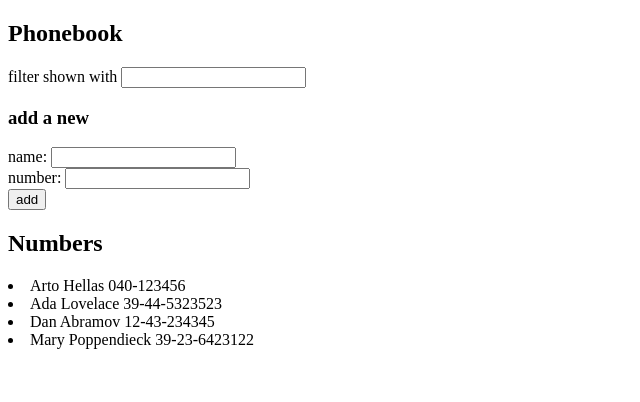
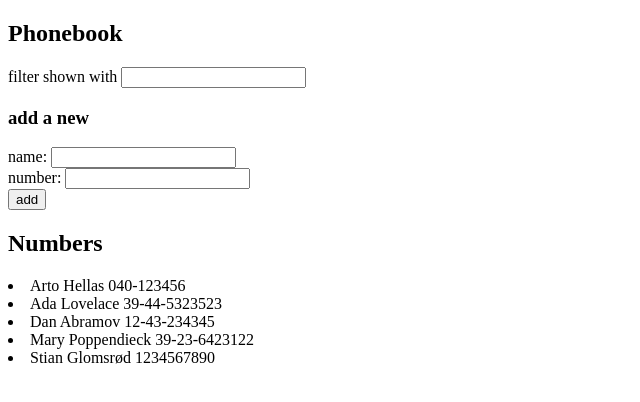
Before and after one commit to stianglomsrod/fullstackopen, a React (Vite) app in the folder part2/phonebook/: page / in a window 1280 px wide. Shown: the top 402 px of the page, without its empty margins (0-640 px from the left). Built offline with nearby package versions, Linux system fonts and the light colour scheme; data requests are answered from the project's data file.

Commit message:
did 2.12 and 2.13

```diff
--- a/part2/phonebook/db.json
+++ b/part2/phonebook/db.json
@@ -1,5 +1,5 @@
 {
-  "persons":[
+  "persons": [
     {
       "name": "Arto Hellas",
       "number": "040-123456",
@@ -19,6 +19,12 @@
       "name": "Mary Poppendieck",
       "number": "39-23-6423122",
       "id": "4"
+    },
+    {
+      "name": "Stian Glomsrød",
+      "number": "1234567890",
+      "id": "P34zrSw7XO4"
     }
-  ]
+  ],
+  "$schema": "./node_modules/json-server/schema.json"
 }
--- a/part2/phonebook/src/App.jsx
+++ b/part2/phonebook/src/App.jsx
@@ -1,5 +1,5 @@
 import { useState, useEffect } from "react";
-import axios from 'axios';
+import personsService from "./services/persons";
 
 const Filter = ({ value, onChange }) => {
   return (
@@ -22,23 +22,26 @@ const Persons = ({ person }) => {
 };
 
 const PersonForm = (props) => {
-
-
   return (
-  <>
-    <form onSubmit={props.onSubmit}>
+    <>
+      <form onSubmit={props.onSubmit}>
         <div>
-          name: <input value={props.nameValue} onChange={props.handleNameChange} />
+          name:{" "}
+          <input value={props.nameValue} onChange={props.handleNameChange} />
         </div>
         <div>
-          number: <input value={props.numberValue} onChange={props.handleNumberChange} />
+          number:{" "}
+          <input
+            value={props.numberValue}
+            onChange={props.handleNumberChange}
+          />
         </div>
         <div>
           <button type="submit">add</button>
         </div>
       </form>
-  </>
-  )
+    </>
+  );
 };
 
 const App = () => {
@@ -50,37 +53,33 @@ const App = () => {
     person.name.toLowerCase().includes(filter.toLowerCase()),
   );
 
-
   useEffect(() => {
-    axios.
-    get('http://localhost:3001/persons')
-    .then(response => {
-      setPersons(response.data)
-    })
-  }, [])
-
-
+    personsService.getAll().then((initialPersons) => {
+      setPersons(initialPersons);
+    });
+  }, []);
 
   const handleNameChange = (e) => {
     setNewName(e.target.value);
   };
 
   const addPerson = (e) => {
-    console.log(e.target);
     e.preventDefault();
     const personObject = {
       name: newName,
       number: newNumber,
-      id: persons.length + 1,
     };
     const nameAlreadyExists = persons.some((person) => person.name === newName);
 
     if (nameAlreadyExists) {
       alert(`${newName} is already in the phonebook`);
     } else {
-      setPersons(persons.concat(personObject));
-      setNewName("");
-      setNewNumber("");
+      personsService.create(personObject)
+      .then((returnedPerson) => {
+        setPersons(persons.concat(returnedPerson));
+        setNewName("");
+        setNewNumber("");
+      });
     }
   };
 
--- /dev/null
+++ b/part2/phonebook/src/services/persons.js
@@ -0,0 +1,14 @@
+import axios from "axios";
+const baseUrl = 'http://localhost:3001/persons'
+
+const getAll = () => {
+    const request = axios.get(baseUrl)
+    return request.then(response => response.data)
+}
+
+const create = (newObject) => {
+    const request = axios.post(baseUrl, newObject)
+    return request.then((response) => response.data)
+}
+
+export default {getAll, create}
```
